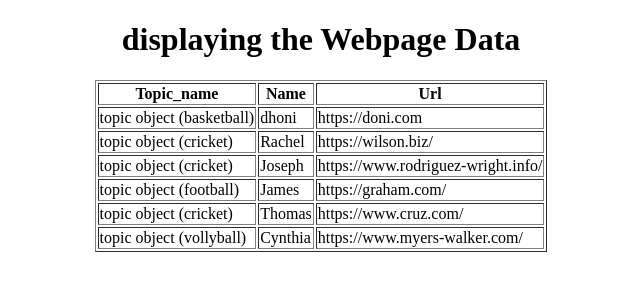
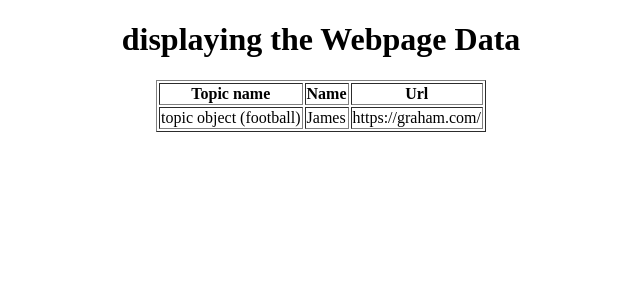
Before and after one commit to manojkumarchowdary9866/retrive, a Django app: page /display_webpage/ in a window 1280 px wide. Shown: the top 300 px of the page, without its empty margins (319-959 px from the left). Run offline with Django 4.2, Linux system fonts and the light colour scheme; data comes from the database, SQL or seed files in the repository; both versions use the stored data as it was after the commit.

Commit message:
first commit

```diff
--- a/app/views.py
+++ b/app/views.py
@@ -1,6 +1,8 @@
 from django.shortcuts import render
+
 from app.models import *
 from django.db.models.functions import Length
+from django.db.models import Q
 # Create your views here.
 def display_topic(request):
     topics=topic.objects.all()
@@ -12,11 +14,36 @@ def display_topic(request):
 
 def display_webpage(request):
     webpages=webpage.objects.all()
+    #webpages=webpage.objects.filter(topic_name='football')
+
+    #webpages=webpage.objects.exclude(topic_name='football')
+    #webpages=Webpage.objects.all()[0:2:]
+    #webpages=Webpage.objects.all()[-3]
+    #Wwebpages=webpage.objects.all().order_by('name')
+    #webpages=webpage.objects.all().order_by('-name')
+    #webpages=webpage.objects.all().order_by(Length('name'))
+    #webpages=webpage.objects.all().order_by(Length('name').desc())
+    #webpages=webpage.objects.filter(name__startswith='R')
+    #webpages=webpage.objects.filter(name__endswith='i')
+    #webpages=webpage.objects.filter(name__contains='t')
+    #webpages=webpage.objects.filter(name__in=('dhoni','Thomas'))
+    #webpages=webpage.objects.filter(name__regex=r'^[a-zA-Z]{2}o')
+    #webpages=webpage.objects.filter(Q(topic_name='football') & Q(name='James'))
+    webpages=webpage.objects.filter(Q(topic_name='football') & Q(url__startswith='https') & Q(name__endswith='s'))
+
     d={'ws':webpages}
     return render(request,'display_webpage.html',d)
 
 
+
 def display_access(request):
-    access=AccessRecord.objects.all()
+    #access=AccessRecord.objects.all()
+    #access=AccessRecord.objects.filter(date='1991-12-16')
+    #access=AccessRecord.objects.filter(date__gte='1991-12-16')
+    #access=AccessRecord.objects.filter(date__lt='2010-03-28')
+    #access=AccessRecord.objects.filter(date__year='2003')
+    #access=AccessRecord.objects.filter(date__year__gt='2003')
+    #access=AccessRecord.objects.filter(date__month='12')
+    access=AccessRecord.objects.filter(date__day='28')
     d={'ac':access}
     return render(request,'display_access.html',d)
--- a/populate.py
+++ b/populate.py
@@ -3,8 +3,10 @@ os.environ.setdefault('DJANGO_SETTINGS_MODULE','project26.settings')
 import django
 django.setup()
 import random
+
 from faker import Faker
 f=Faker()
+
 from app.models import *
 topics=['cricket','football','vollyball','kabaddi','basketball']
 def add_topic():
--- a/template/display_webpage.html
+++ b/template/display_webpage.html
@@ -10,7 +10,7 @@
     <center>
         <h1>displaying the Webpage Data</h1>
         <table border="1px">
-            <tr><th>Topic_name</th>
+            <tr><th>Topic name</th>
             <th>Name</th>
             <th>Url</th>
             </tr>
```
Also changed, not shown: db.sqlite3.
